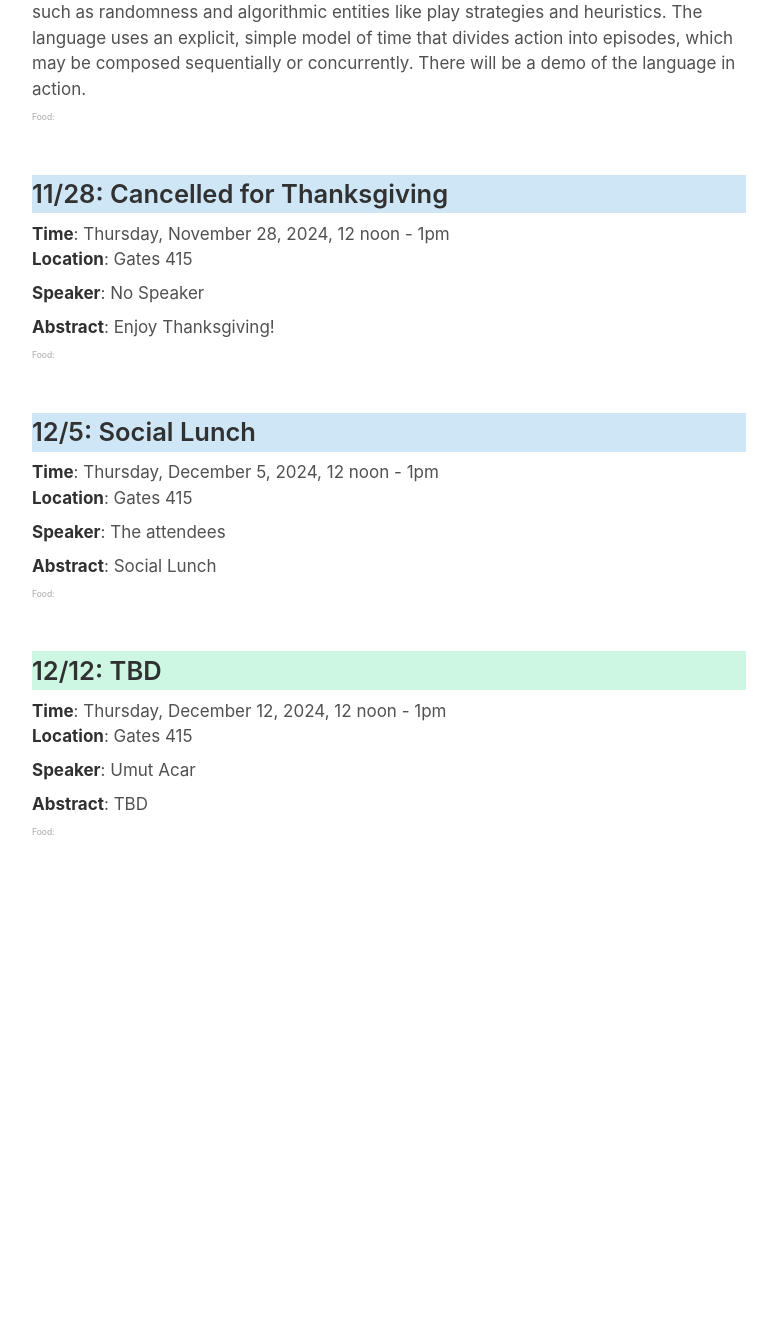
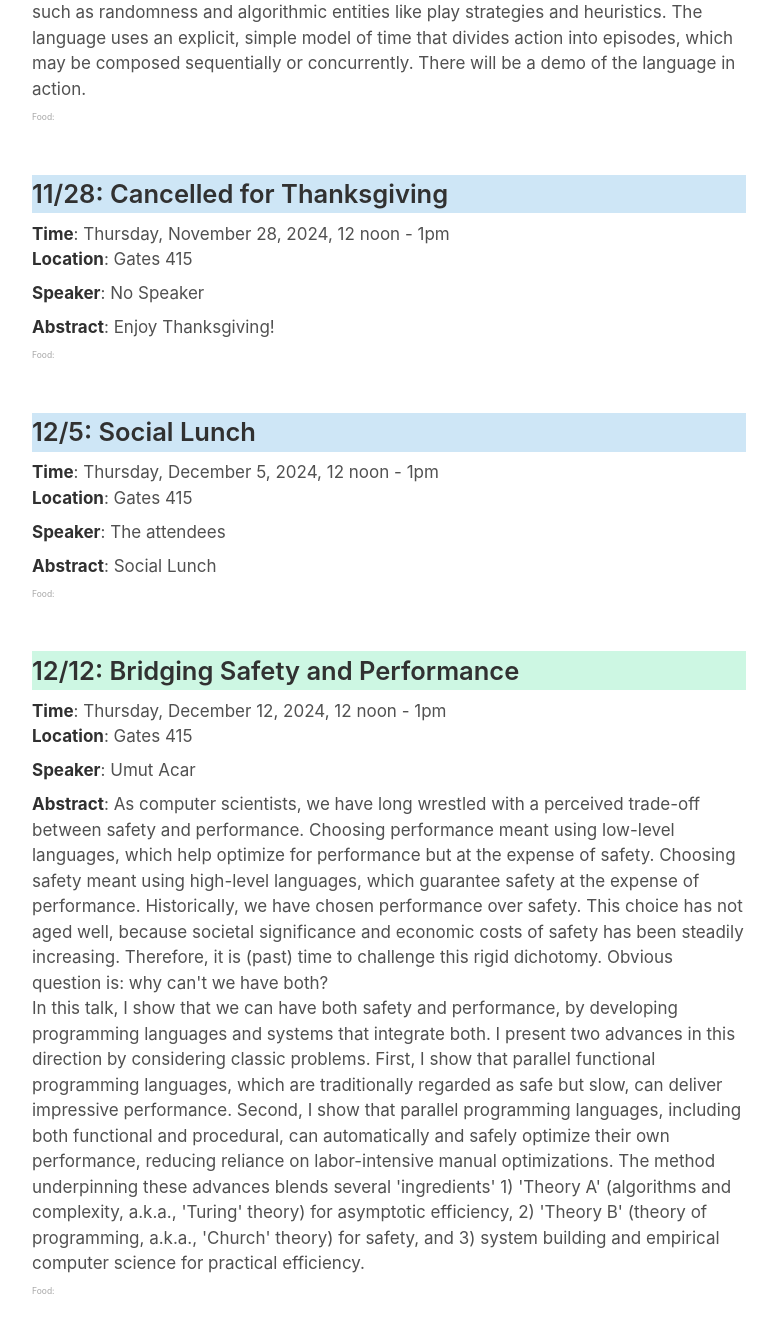
Before and after one commit to software-research-lunch/software-research-lunch.github.io, a Jekyll site: the page built from index.html, in a window 1280 px wide and 1400 px high, scrolled down 5722 px. Shown: the top 1333 px of the window, without its empty margins (251-1028 px from the left). Built offline with Jekyll 4.4.1, drawn with Linux system fonts in a browser that asks for light colours; before the commit the page ends 6663 px from its top, so only the background shows below that.

Commit message:
_data: updates for umut acar's talk

```diff
--- a/_data/schedule.yml
+++ b/_data/schedule.yml
@@ -139,10 +139,37 @@ There will be a demo of the language in action."
       speaker: "The attendees"
       bio: ""
     - date: "2024-12-12"
-      abstract: "TBD"
-      title: "TBD"
+      abstract: "As computer scientists, we have long wrestled with a perceived
+trade-off between safety and performance.  Choosing performance meant
+using low-level languages, which help optimize for performance but at
+the expense of safety.  Choosing safety meant using high-level
+languages, which guarantee safety at the expense of performance.
+Historically, we have chosen performance over safety.  This choice has
+not aged well, because societal significance and economic costs of
+safety has been steadily increasing. Therefore, it is (past) time to
+challenge this rigid dichotomy.  Obvious question is: why can't we
+have both?
+
+In this talk, I show that we can have both safety and performance, by
+developing programming languages and systems that integrate both. I
+present two advances in this direction by considering classic
+problems.  First, I show that parallel functional programming
+languages, which are traditionally regarded as safe but slow, can
+deliver impressive performance.  Second, I show that parallel
+programming languages, including both functional and procedural, can
+automatically and safely optimize their own performance, reducing
+reliance on labor-intensive manual optimizations.  The method
+underpinning these advances blends several 'ingredients'
+1) 'Theory A' (algorithms and complexity, a.k.a., 'Turing' theory) for
+asymptotic efficiency,
+2) 'Theory B' (theory of programming, a.k.a., 'Church' theory) for safety, and
+3) system building and empirical computer science for practical efficiency."
+      title: "Bridging Safety and Performance"
       speaker: "Umut Acar"
-      bio: ""
+      bio: "Umut Acar is an Associate Professor of Computer Science at
+Carnegie Mellon University.  He is interested in bridging safety and
+performance.  He completed his degrees at Bilkent University (BS),
+UT Austin (MA), and Carnegie Mellon University (PhD)."
 
 y24_summer:
   location: "Gates 415"
```
